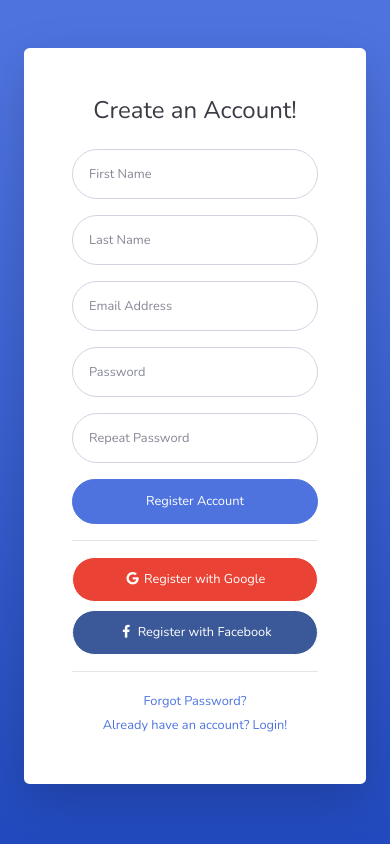
After one commit to demuk/point-of-sale, a Flask app: template app/templates/register.html in a window 390 px wide. The commit adds this page. Run offline with Flask 2, Linux system fonts and the light colour scheme; the template is opened without the code that fills it, so the values that code supplies are empty; some libraries are stand-ins or nearby versions.

Commit message:
added login and register templates

```diff
--- a/app/templates/home.html
+++ b/app/templates/home.html
@@ -43,7 +43,7 @@
 
             <!-- Nav Item - Dashboard -->
             <li class="nav-item active">
-                <a class="nav-link" href="index.html">
+                <a class="nav-link" href="{{ url_for('home') }}">
                     <i class="fas fa-fw fa-tachometer-alt"></i>
                     <span>Dashboard</span></a>
             </li>
@@ -109,8 +109,8 @@
                 <div id="collapsePages" class="collapse" aria-labelledby="headingPages" data-parent="#accordionSidebar">
                     <div class="bg-white py-2 collapse-inner rounded">
                         <h6 class="collapse-header">Login Screens:</h6>
-                        <a class="collapse-item" href="login.html">Login</a>
-                        <a class="collapse-item" href="register.html">Register</a>
+                        <a class="collapse-item" href="{{ url_for('login') }}">Login</a>
+                        <a class="collapse-item" href="{{ url_for('register') }}">Register</a>
                         <a class="collapse-item" href="forgot-password.html">Forgot Password</a>
                         <div class="collapse-divider"></div>
                         <h6 class="collapse-header">Other Pages:</h6>
--- /dev/null
+++ b/app/templates/register.html
@@ -0,0 +1,102 @@
+<!DOCTYPE html>
+<html lang="en">
+
+<head>
+
+    <meta charset="utf-8">
+    <meta http-equiv="X-UA-Compatible" content="IE=edge">
+    <meta name="viewport" content="width=device-width, initial-scale=1, shrink-to-fit=no">
+    <meta name="description" content="">
+    <meta name="author" content="">
+
+    <title>Point of Sale - Register</title>
+
+    <!-- Custom fonts for this template-->
+    <link href="{{ url_for('static', filename='css/all.min.css') }}" rel="stylesheet" rel="stylesheet" type="text/css">
+    <link
+        href="https://fonts.googleapis.com/css?family=Nunito:200,200i,300,300i,400,400i,600,600i,700,700i,800,800i,900,900i"
+        rel="stylesheet">
+
+    <!-- Custom styles for this template-->
+    <link href="{{ url_for('static', filename='css/sb-admin-2.min.css') }}" rel="stylesheet">
+
+</head>
+
+<body class="bg-gradient-primary">
+
+    <div class="container">
+
+        <div class="card o-hidden border-0 shadow-lg my-5">
+            <div class="card-body p-0">
+                <!-- Nested Row within Card Body -->
+                <div class="row">
+                    <div class="col-lg-5 d-none d-lg-block bg-register-image"></div>
+                    <div class="col-lg-7">
+                        <div class="p-5">
+                            <div class="text-center">
+                                <h1 class="h4 text-gray-900 mb-4">Create an Account!</h1>
+                            </div>
+                            <form class="user">
+                                <div class="form-group row">
+                                    <div class="col-sm-6 mb-3 mb-sm-0">
+                                        <input type="text" class="form-control form-control-user" id="exampleFirstName"
+                                            placeholder="First Name">
+                                    </div>
+                                    <div class="col-sm-6">
+                                        <input type="text" class="form-control form-control-user" id="exampleLastName"
+                                            placeholder="Last Name">
+                                    </div>
+                                </div>
+                                <div class="form-group">
+                                    <input type="email" class="form-control form-control-user" id="exampleInputEmail"
+                                        placeholder="Email Address">
+                                </div>
+                                <div class="form-group row">
+                                    <div class="col-sm-6 mb-3 mb-sm-0">
+                                        <input type="password" class="form-control form-control-user"
+                                            id="exampleInputPassword" placeholder="Password">
+                                    </div>
+                                    <div class="col-sm-6">
+                                        <input type="password" class="form-control form-control-user"
+                                            id="exampleRepeatPassword" placeholder="Repeat Password">
+                                    </div>
+                                </div>
+                                <a href="login.html" class="btn btn-primary btn-user btn-block">
+                                    Register Account
+                                </a>
+                                <hr>
+                                <a href="index.html" class="btn btn-google btn-user btn-block">
+                                    <i class="fab fa-google fa-fw"></i> Register with Google
+                                </a>
+                                <a href="index.html" class="btn btn-facebook btn-user btn-block">
+                                    <i class="fab fa-facebook-f fa-fw"></i> Register with Facebook
+                                </a>
+                            </form>
+                            <hr>
+                            <div class="text-center">
+                                <a class="small" href="forgot-password.html">Forgot Password?</a>
+                            </div>
+                            <div class="text-center">
+                                <a class="small" href="login.html">Already have an account? Login!</a>
+                            </div>
+                        </div>
+                    </div>
+                </div>
+            </div>
+        </div>
+
+    </div>
+
+    <!-- Bootstrap core JavaScript-->
+    <script src="{{ url_for('static', filename='vendor/jquery/jquery.min.js') }}"></script>
+    <script src="{{ url_for('static', filename='vendor/bootstrap/js/bootstrap.bundle.min.js') }}"></script>
+
+    <!-- Core plugin JavaScript-->
+    <script src="{{ url_for('static', filename='vendor/jquery-easing/jquery.easing.min.js') }}"></script>
+
+    <!-- Custom scripts for all pages-->
+    <script src="{{ url_for('static', filename='js/sb-admin-2.min.js') }}"></script>
+
+</body>
+
+</html>
```
Also changed, not shown: app/templates/login.html (added, +103 -0 lines).
